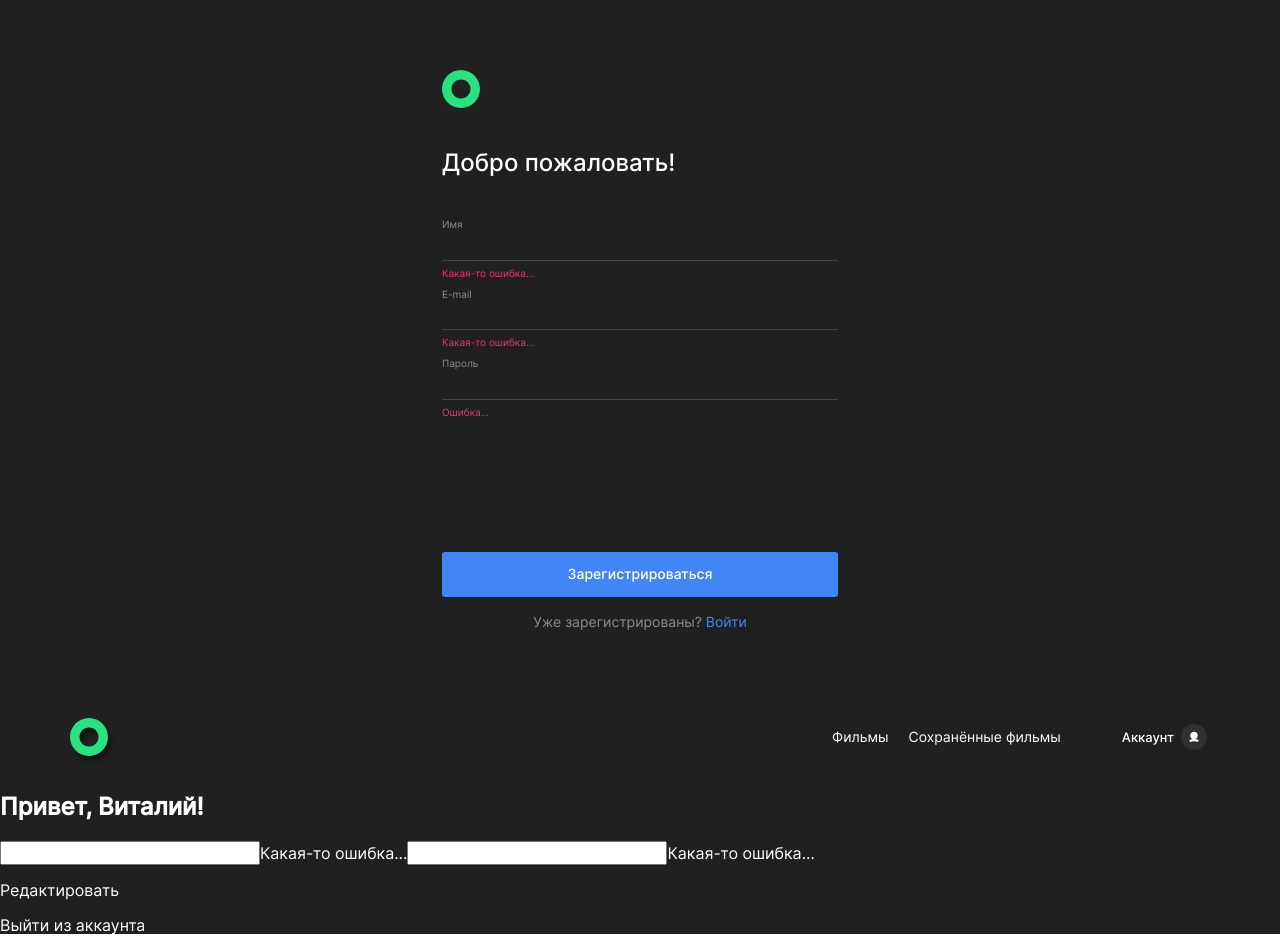
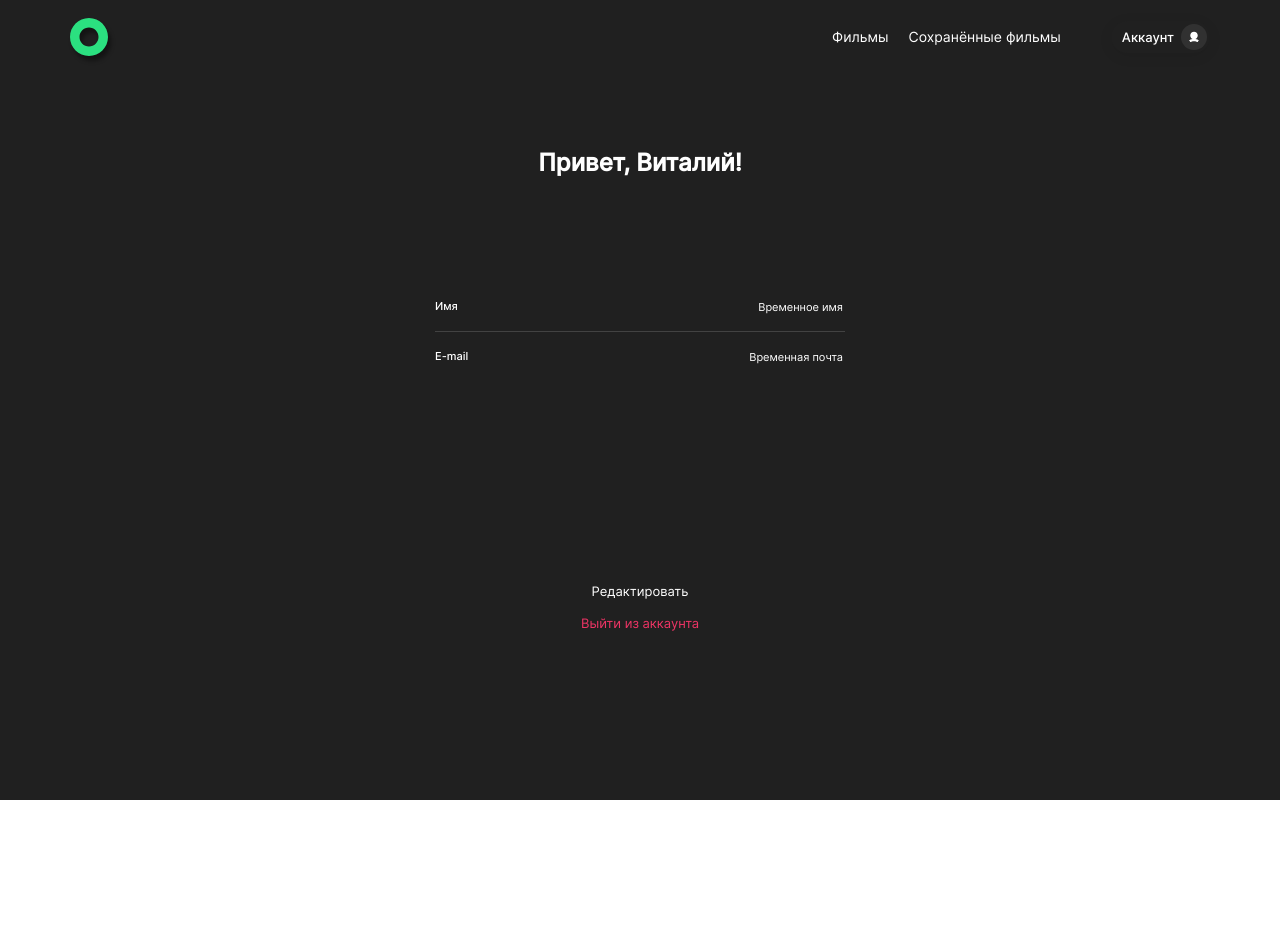
Before and after one commit to Chill-Peppa/movies-explorer-frontend, a React (Create React App) app: page /profile in a window 1280 px wide. After the commit the page ends 800 px from the top, so only its background shows below. Built offline with nearby package versions, Linux system fonts and the light colour scheme.

Commit message:
feat: add full profile

```diff
--- a/src/components/App/App.js
+++ b/src/components/App/App.js
@@ -2,11 +2,11 @@ import React from 'react';
 import './App.css';
 //import Header from './Header';
 //import PageNotFound from './PageNotFound';
-import Register from '../Register/Register';
-import Login from '../Login/Login';
+//import Register from '../Register/Register';
+//import Login from '../Login/Login';
 import Profile from '../Profile/Profile';
 //import Main from '../Main/Main';
-import Movies from '../Movies/Movies';
+//import Movies from '../Movies/Movies';
 //import SavedMovies from '../SavedMovies/SavedMovies';
 // import Profile from '../Profile/Profile';
 
@@ -14,7 +14,6 @@ function App() {
   return (
     <div className="App">
       <div className="page">
-        <Register />
         <Profile />
         {/*<Main />*/}
         {/*<Movies />*/}
--- a/src/components/Profile/Profile.css
+++ b/src/components/Profile/Profile.css
@@ -0,0 +1,122 @@
+.profile {
+  max-width: 410px;
+  display: flex;
+  flex-direction: column;
+  justify-content: center;
+  margin: 0 auto;
+}
+
+@media screen and (max-width: 450px) {
+  .profile {
+    max-width: 260px;
+  }
+}
+
+.profile__header {
+  text-align: center;
+  margin: 74px 0 123px 0;
+  font-size: 24px;
+  line-height: 29px;
+  color: #ffffff;
+}
+
+@media screen and (max-width: 769px) {
+  .profile__header {
+    margin: 236px 0 96px 0;
+  }
+}
+
+@media screen and (max-width: 450px) {
+  .profile__header {
+    margin: 70px 0 80px 0;
+  }
+}
+
+.profile__form {
+  max-width: 410px;
+}
+
+.profile__input-zone {
+  display: flex;
+  justify-content: space-between;
+  padding: 0 0 16px 0;
+  border-bottom: 1px solid #424242;
+}
+
+.profile__input-zone:last-of-type {
+  border-bottom: none;
+  padding: 0;
+}
+
+.profile__label {
+  font-weight: 500;
+  font-size: 11px;
+  line-height: 13px;
+  color: #ffffff;
+  display: block;
+}
+
+.profile__input {
+  outline: none;
+  text-overflow: ellipsis;
+  white-space: nowrap;
+  border: none;
+  background-color: transparent;
+  font-weight: 400;
+  font-size: 11px;
+  line-height: 13px;
+  text-align: right;
+  color: #ffffff;
+}
+
+.profile__input-error {
+  font-family: inherit;
+  font-style: normal;
+  font-weight: 400;
+  font-size: 10px;
+  line-height: 12px;
+  color: #ee3465;
+  margin: 4px 0 2px 0;
+  padding: 0;
+  display: block;
+  max-width: 396px;
+  opacity: 0;
+}
+
+.profile__register {
+  padding: 0;
+  margin: 200px 0 16px 0;
+  font-size: 13px;
+  line-height: 16px;
+  color: #fff;
+  text-align: center;
+  cursor: pointer;
+}
+
+@media screen and (max-width: 769px) {
+  .profile__register {
+    margin: 190px 0 16px 0;
+  }
+}
+
+@media screen and (max-width: 450px) {
+  .profile__register {
+    margin: 357px 0 16px 0;
+  }
+}
+
+.profile__exit {
+  font-size: 13px;
+  line-height: 16px;
+  text-align: center;
+  color: #ee3465;
+  padding: 0 0 70px 0;
+  cursor: pointer;
+  margin: 0;
+}
+
+@media screen and (max-width: 450px) {
+  .profile__exit {
+    padding: 0 0 43px 0;
+  }
+}
--- a/src/components/Profile/Profile.js
+++ b/src/components/Profile/Profile.js
@@ -1,5 +1,6 @@
 import React from 'react';
 import Header from '../Header/Header';
+import './Profile.css';
 
 function Profile() {
   return (
@@ -8,7 +9,10 @@ function Profile() {
       <section className="profile">
         <h2 className="profile__header">Привет, Виталий!</h2>
         <form className="profile__form" noValidate>
-          <label htmlFor="name" className="profile__label"></label>
+          <div className="profile__input-zone">
+            <label htmlFor="name" className="profile__label">
+              Имя
+            </label>
             <input
               className="profile__input"
               name="name"
@@ -17,10 +21,16 @@ function Profile() {
               type="name"
               minLength="2"
               maxLength="70"
+              defaultValue={'Временное имя' || ''}
               required
             />
+          </div>
           <span className="profile__input-error">Какая-то ошибка...</span>
-          <label htmlFor="email" className="profile__label"></label>
+
+          <div className="profile__input-zone">
+            <label htmlFor="email" className="profile__label">
+              E-mail
+            </label>
             <input
               className="profile__input"
               name="email"
@@ -29,8 +39,10 @@ function Profile() {
               type="email"
               minLength="2"
               maxLength="40"
+              defaultValue={'Временная почта' || ''}
               required
             />
+          </div>
           <span className="profile__input-error">Какая-то ошибка...</span>
         </form>
 
--- a/src/components/Register/Register.css
+++ b/src/components/Register/Register.css
@@ -5,7 +5,6 @@
 }
 
 .sign__zone {
-  text-align: left;
   max-width: 396px;
   width: 100%;
 }
```
Lines whose indentation alone changed are shown as unchanged.
